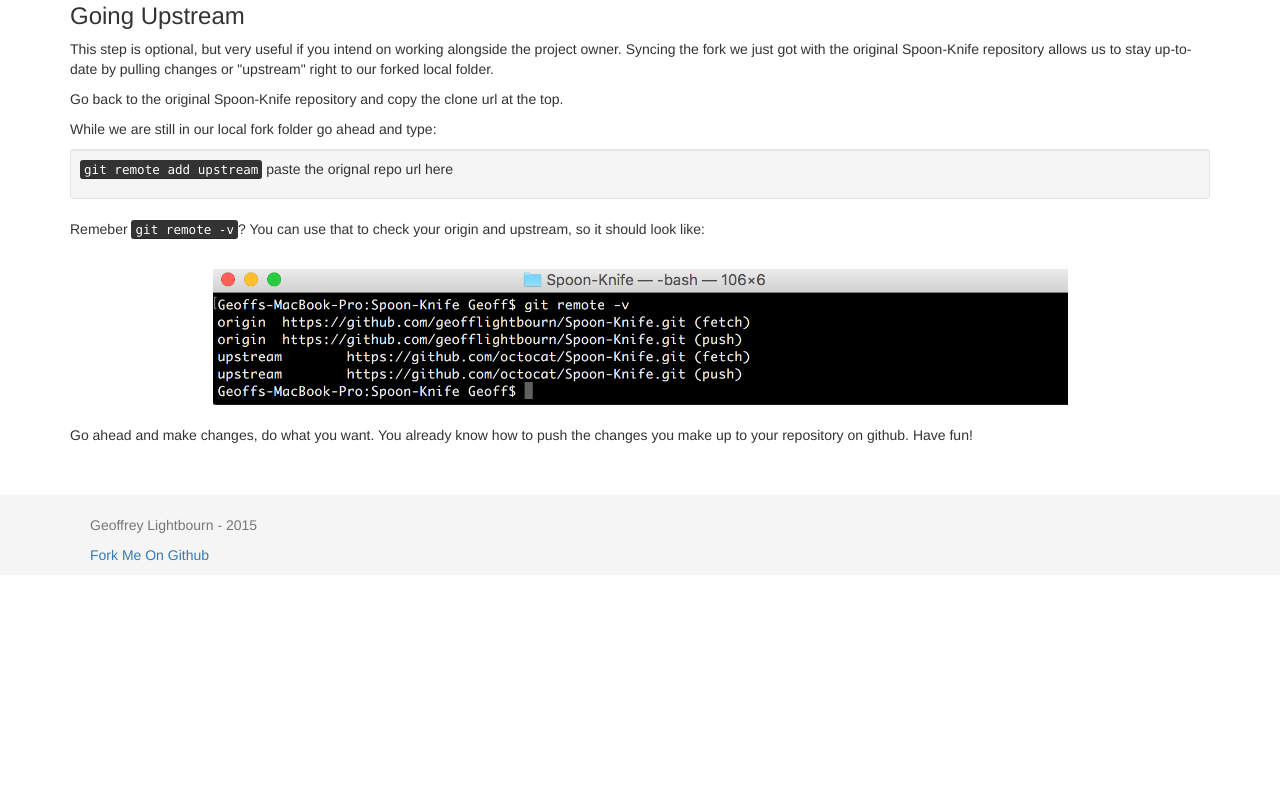
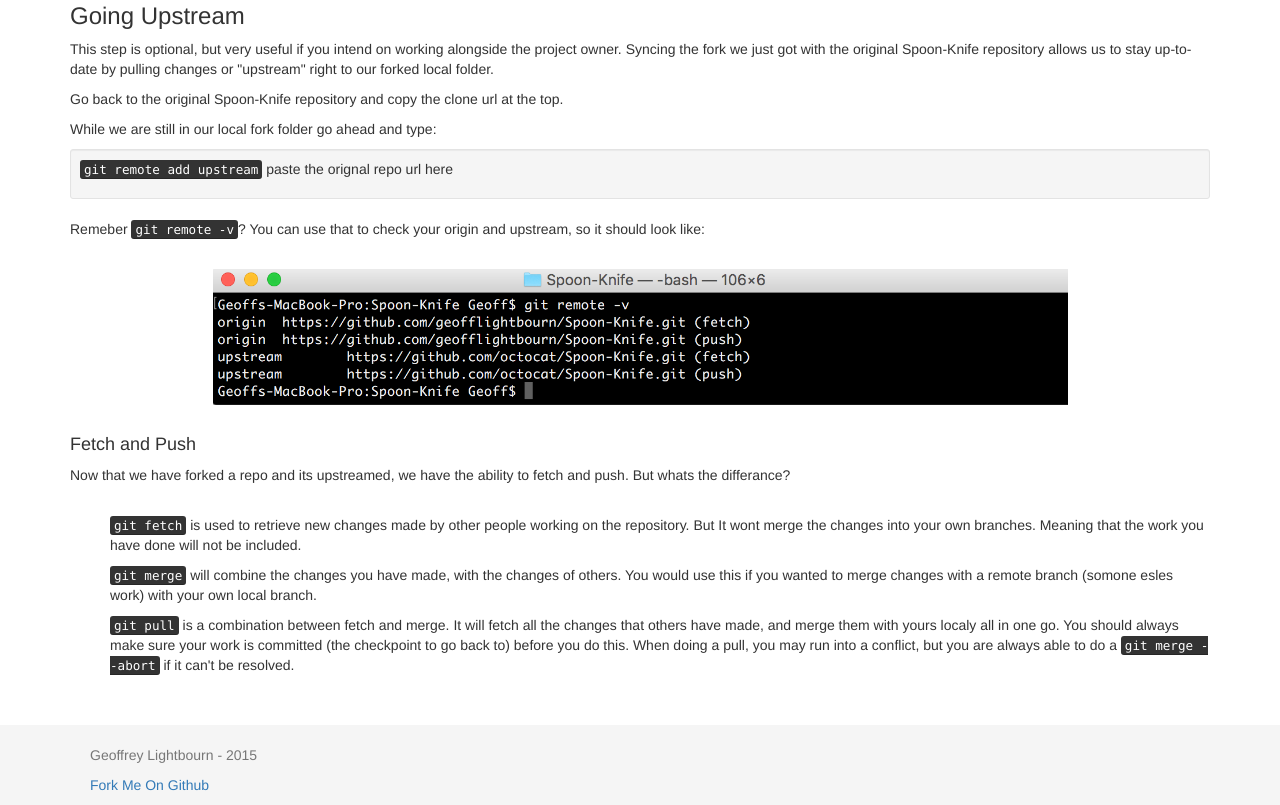
Before and after one commit to geofflightbourn/git_intro, a plain HTML site: page repo_contrib.html in a window 1280 px wide. Shown: the part 902-1707 px from the top of the page. Before the commit the page ends 1477 px from the top, so only its background shows below. Drawn offline with Linux system fonts and the light colour scheme.

Commit message:
added section on fetch, merge and pull

```diff
--- a/repo_contrib.html
+++ b/repo_contrib.html
@@ -77,7 +77,15 @@
 
     <br>
 
-    <p> Go ahead and make changes, do what you want. You already know how to push the changes you make up to your repository on github. Have fun!</p>
+    <h4>Fetch and Push</h4>
+
+    <p>Now that we have forked a repo and its upstreamed, we have the ability to fetch and push. But whats the differance?</p>
+    <br>
+    <ul>
+    <p><kbd>git fetch</kbd> is used to retrieve new changes made by other people working on the repository. But It wont merge the changes into your own branches. Meaning that the work you have done will not be included. </p>
+    <p><kbd>git merge</kbd> will combine the changes you have made, with the changes of others. You would use this if you wanted to merge changes with a remote branch (somone esles work) with your own local branch. </p>
+    <p><kbd>git pull</kbd> is a combination between fetch and merge. It will fetch all the changes that others have made, and merge them with yours localy all in one go. You should always make sure your work is committed (the checkpoint to go back to) before you do this. When doing a pull, you may run into a conflict, but you are always able to do a <kbd>git merge --abort</kbd> if it can't be resolved. </p>
+    </ul>
 
 
 
```
